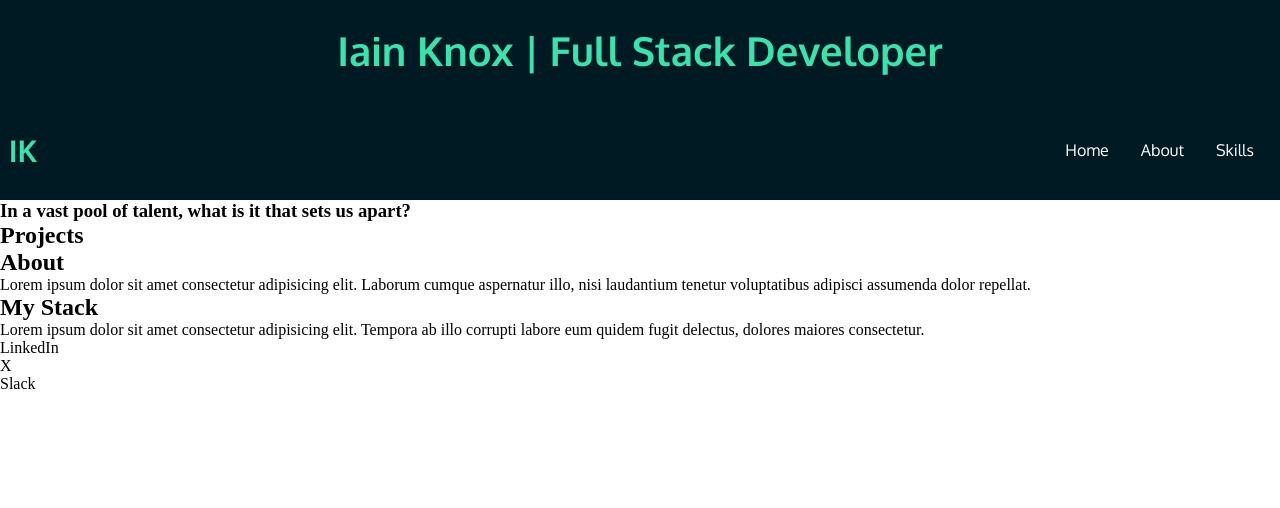
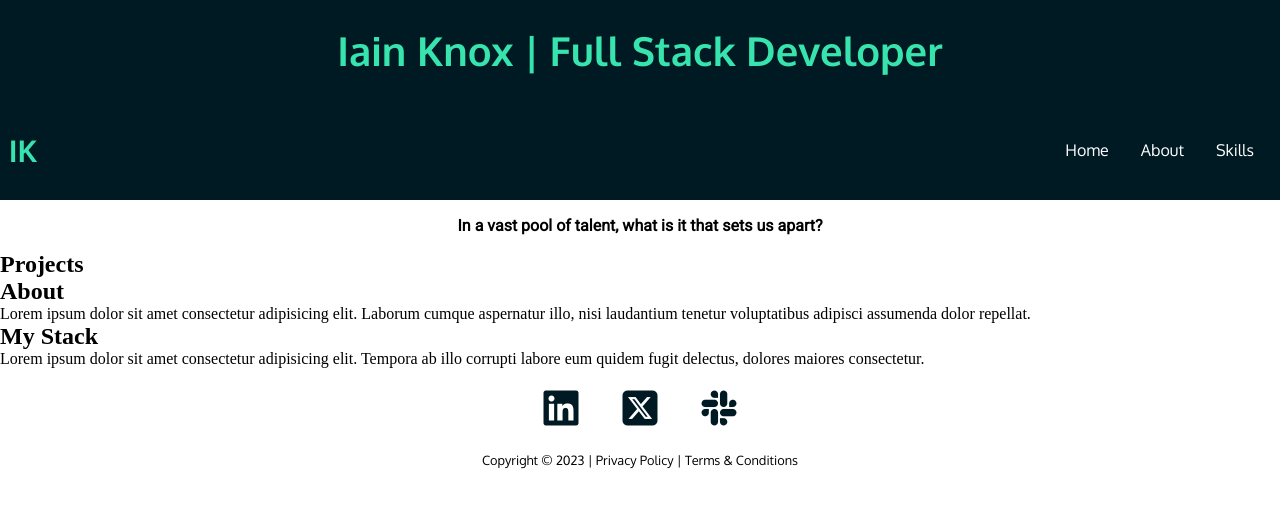
Before and after one commit to IainKnox/ik-portfolio, a plain HTML site: page index.html in a window 1280 px wide. Drawn offline with Linux system fonts and the light colour scheme; a web font is replaced by a local one.

Commit message:
create the footer section, add the social links and icons and styles

```diff
--- a/index.html
+++ b/index.html
@@ -48,14 +48,25 @@
                 delectus, dolores maiores consectetur.</p>
         </span>
     </div>
-</body>
+
     <footer>
-    <ul>
-        <li>LinkedIn</li>
-        <li>X</li>
-        <li>Slack
+        <ul class="social-links">
+            <li>
+                <a href="https://www.linkedin.com" target="_blank" rel="noopener"
+                    aria-label="visit my LinkedIn page (opens in a new browser window)"><i class="fa-brands fa-linkedin"></i></a>
+                </li>
+            <li>
+                <a href="https://www.twitter.com" target="_blank" rel="noopener"
+                    aria-label="visit my X/Twitter feed (opens in a new browser window)"><i class="fa-brands fa-square-x-twitter"></i></a>
+                </li>
+            <li>
+                <a href="https://www.slack.com" target="_blank" rel="noopener"
+                    aria-label="visit my slack channel feed (opens in a new browser winder)"><i class="fa-brands fa-slack"></i></a>
                 </li>
         </ul>
+        <p>Copyright <span>&copy;</span> 2023 | Privacy Policy | Terms & Conditions</p>
     </footer>
+    <script src="https://kit.fontawesome.com/0fb38816a1.js" crossorigin="anonymous"></script>
+</body>
 
 </html>
--- a/style.css
+++ b/style.css
@@ -1,4 +1,4 @@
-@import url('https://fonts.googleapis.com/css2?family=Oxygen:wght@300;400;700&display=swap');
+@import url('https://fonts.googleapis.com/css2?family=Dancing+Script:wght@400;500;600;700&family=Oxygen:wght@300;400;700&family=Roboto:wght@300;400&family=Salsa&display=swap');
 
 * {
     box-sizing: border-box;
@@ -28,6 +28,7 @@
     color: #38e4ae;
 }
 
+/* navigation section */
 .navbar {
     font-family: 'Oxygen', sans-serif;
     display: flex;
@@ -90,3 +91,44 @@
 .nav-links li a:hover {
     color: #001a23;
 }
+
+h3 {
+    font-family: 'Roboto', sans-serif;
+    font-size: 1rem;
+    text-align: center;
+    margin: auto;
+    padding: 1rem;
+}
+
+
+/* footer section */
+footer {
+    min-height: 8rem;
+}
+
+footer p {
+    font-family: 'Oxygen', sans-serif;
+    font-size: .8rem;
+    padding: .25rem;
+    text-align: center;
+}
+
+.social-links {
+    text-align: center;
+}
+
+.social-links>li {
+    display: inline-block;
+}
+
+.social-links i {
+    font-size: 2.5rem;
+    margin: 1rem;
+    padding: .25rem;
+    color: #001a23;
+    justify-content: space-between;
+}
+
+.social-links i:hover {
+    color: #38e4ae;
+}
```
Lines whose indentation alone changed are shown as unchanged.
